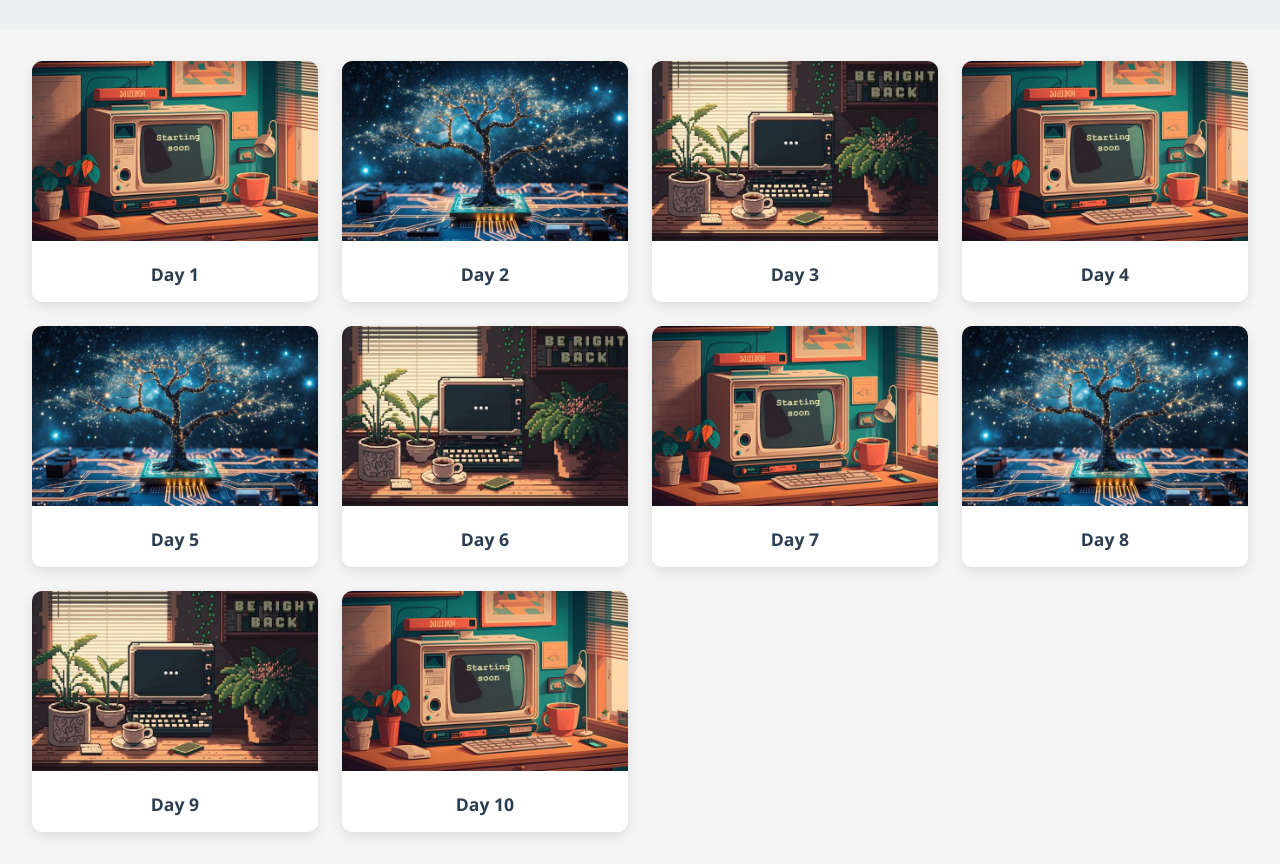
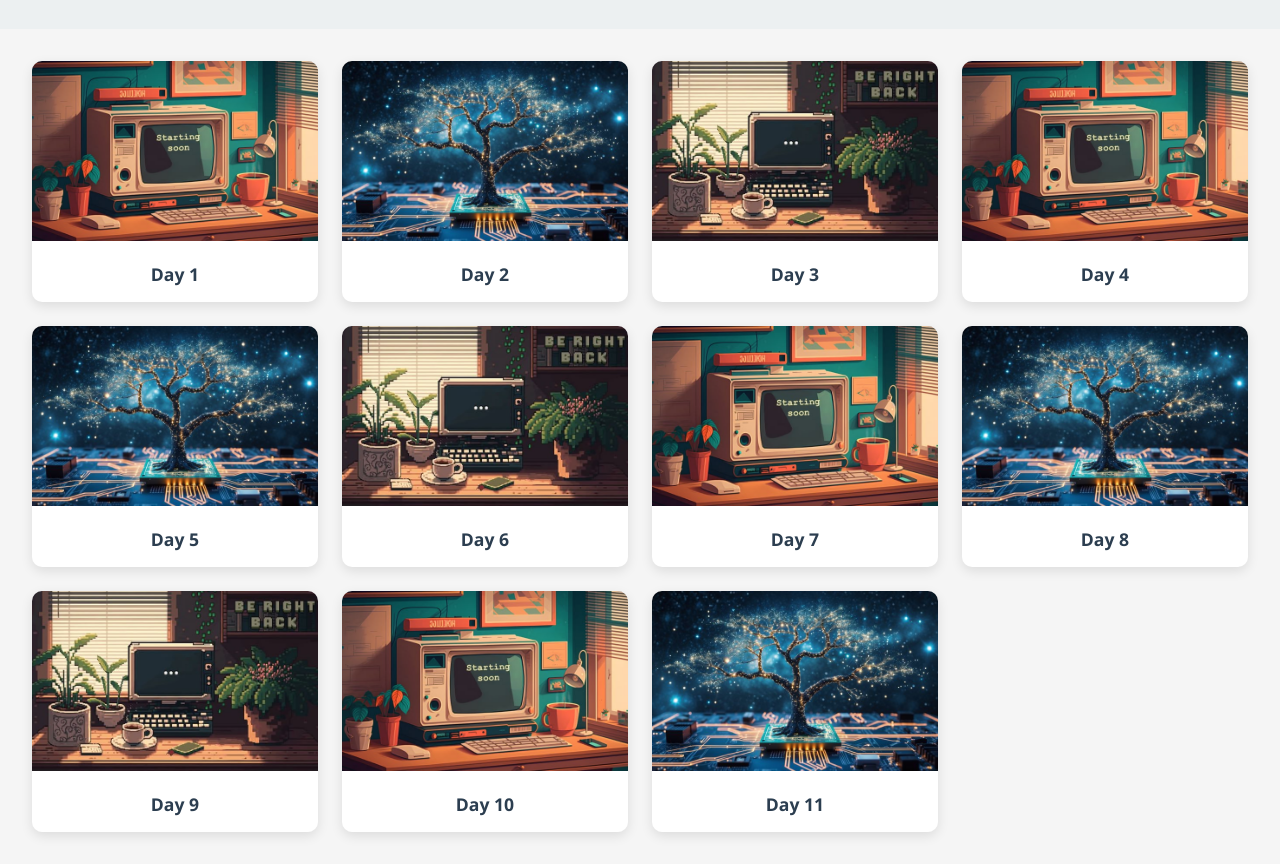
Before and after one commit to Ravjot-Singh/Daily-Diary, a plain HTML site: page index.html in a window 1280 px wide. Shown: the part 186-1050 px from the top of the page. Drawn offline with Linux system fonts and the light colour scheme.

Commit message:
added new report

```diff
--- a/index.html
+++ b/index.html
@@ -39,7 +39,8 @@
       { day: 7, cover: "cover1.jpeg" },
       { day: 8, cover: "cover2.jpeg" },
       { day: 9, cover: "cover3.jpeg" },
-      { day: 10, cover: "cover1.jpeg" }
+      { day: 10, cover: "cover1.jpeg" },
+      { day: 11, cover: "cover2.jpeg" },
     ];
 
     const container = document.querySelector('.blog-container');
```
Also changed, not shown: 1 other file.
